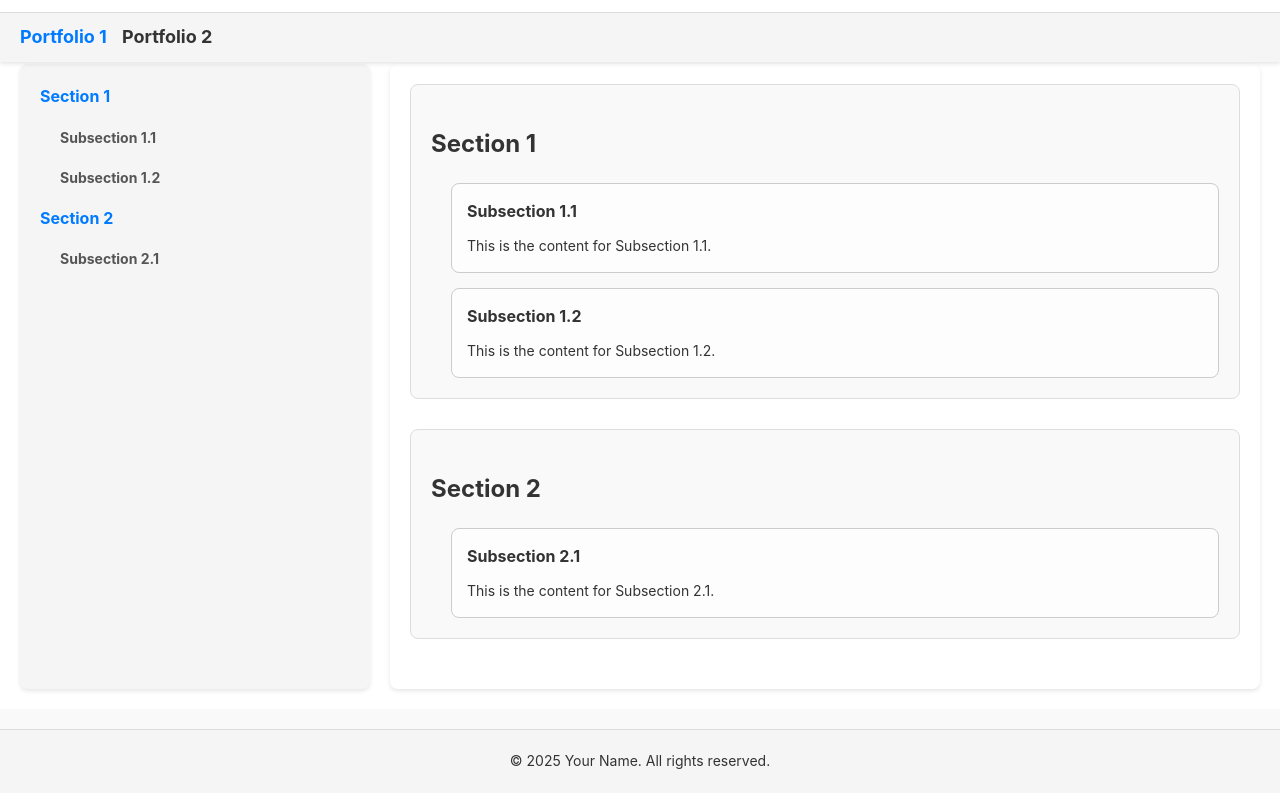
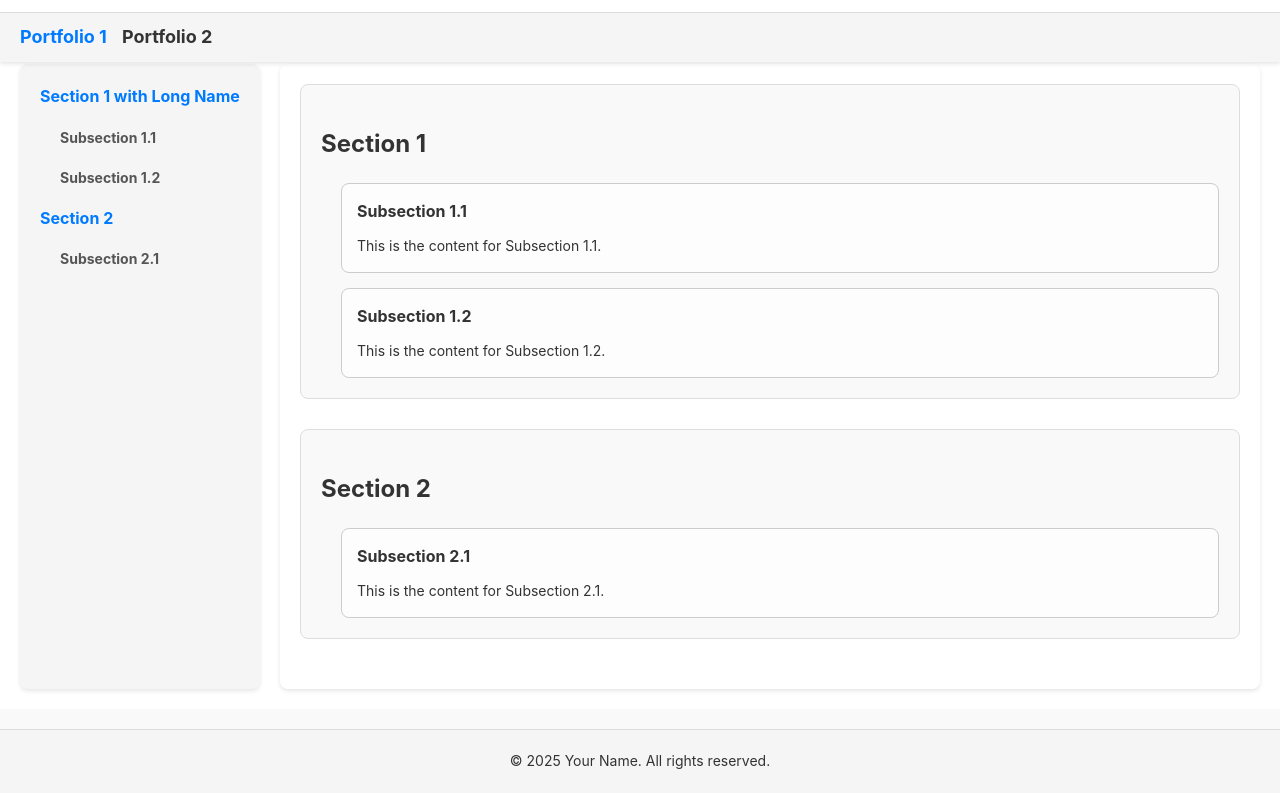
Before and after one commit to daechan-jo/portfolio, a website: page index.html in a window 1280 px wide. Shown: the part 56-849 px from the top of the page. Drawn offline with Linux system fonts and the light colour scheme.

Commit message:
fix: 프레임 최종수정

```diff
--- a/index.html
+++ b/index.html
@@ -1,3 +1,4 @@
+<!doctype html>
 <!doctype html>
 <html lang="en">
     <head>
@@ -107,12 +108,17 @@
                 background-color: #1e1e1e;
             }
             aside {
-				width: 25%;
+                width: auto;
+                min-width: 200px;
+                max-width: fit-content;
                 padding: 20px;
                 background: #f5f5f5;
                 border-radius: 8px;
                 box-shadow: 0 2px 4px rgba(0, 0, 0, 0.1);
                 transition: background 0.3s ease;
+                white-space: nowrap;
+                overflow: hidden;
+                text-overflow: ellipsis;
             }
             aside.dark {
                 background: #2c2c2c;
@@ -236,7 +242,11 @@
         <main id="main-content">
             <aside id="sidebar">
                 <ul>
-					<li><a href="#section1" class="toc-main">Section 1</a></li>
+                    <li>
+                        <a href="#section1" class="toc-main"
+                            >Section 1 with Long Name</a
+                        >
+                    </li>
                     <ul>
                         <li>
                             <a href="#subsection1" class="toc-sub"
```
Lines whose indentation alone changed are shown as unchanged.
